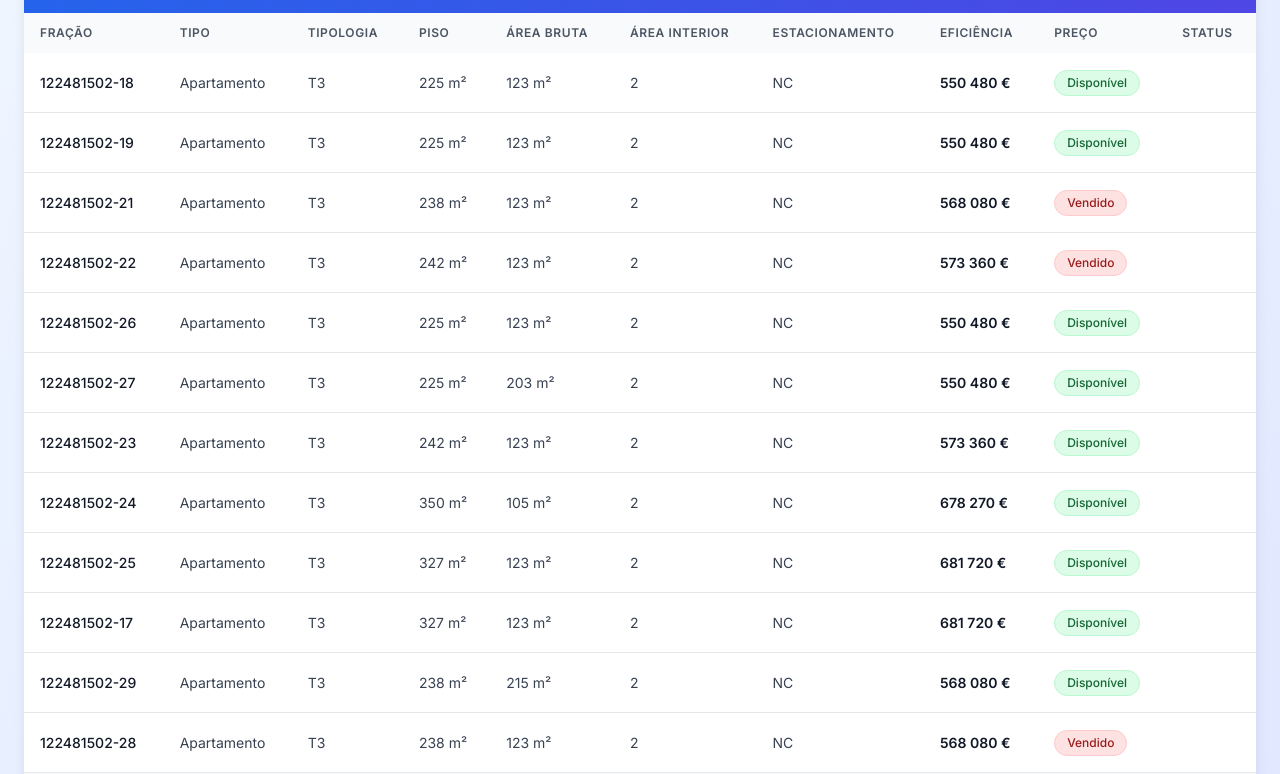
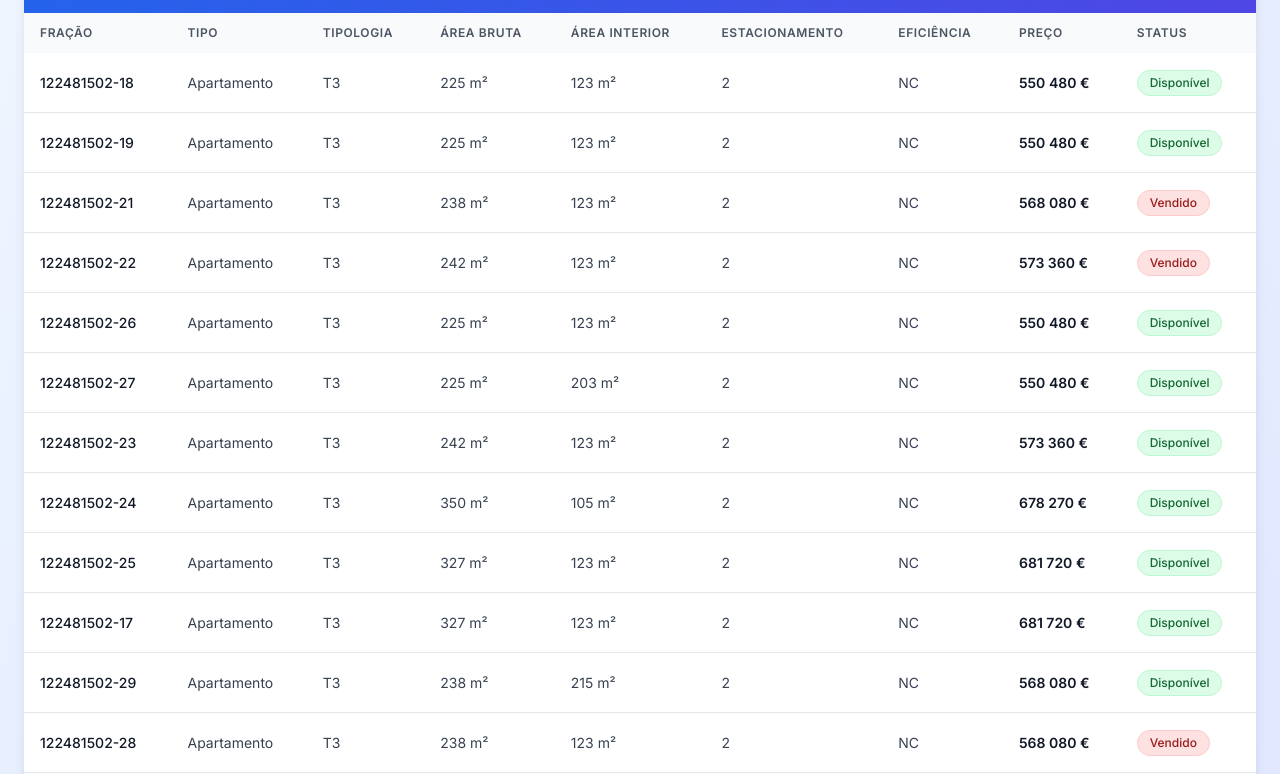
Before and after one commit to SuFreire/index, a plain HTML site: page index.html in a window 1280 px wide. Shown: the part 103-877 px from the top of the page. Drawn offline with nearby package versions, Linux system fonts and the light colour scheme.

Commit message:
Update index.html

```diff
--- a/index.html
+++ b/index.html
@@ -25,8 +25,7 @@
                             <th class="px-4 py-3 text-left text-xs font-semibold text-gray-600 uppercase tracking-wider">Fração</th>
                             <th class="px-4 py-3 text-left text-xs font-semibold text-gray-600 uppercase tracking-wider">Tipo</th>
                             <th class="px-4 py-3 text-left text-xs font-semibold text-gray-600 uppercase tracking-wider">Tipologia</th>
-                            <th class="px-4 py-3 text-left text-xs font-semibold text-gray-600 uppercase tracking-wider">Piso</th>
-                            <th class="px-4 py-3 text-left text-xs font-semibold text-gray-600 uppercase tracking-wider">Área Bruta</th>
+                                                        <th class="px-4 py-3 text-left text-xs font-semibold text-gray-600 uppercase tracking-wider">Área Bruta</th>
                             <th class="px-4 py-3 text-left text-xs font-semibold text-gray-600 uppercase tracking-wider">Área Interior</th>
                             <th class="px-4 py-3 text-left text-xs font-semibold text-gray-600 uppercase tracking-wider">Estacionamento</th>
                             <th class="px-4 py-3 text-left text-xs font-semibold text-gray-600 uppercase tracking-wider">Eficiência</th>
```
